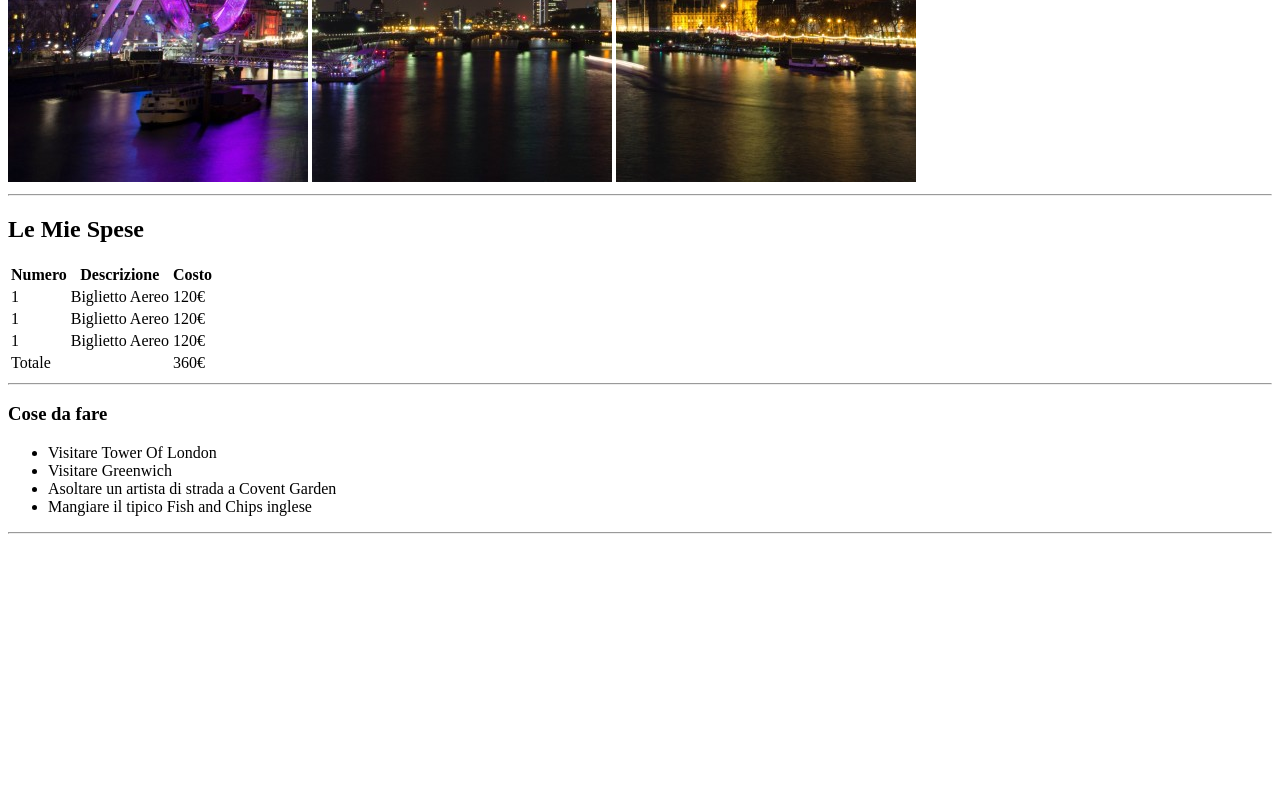
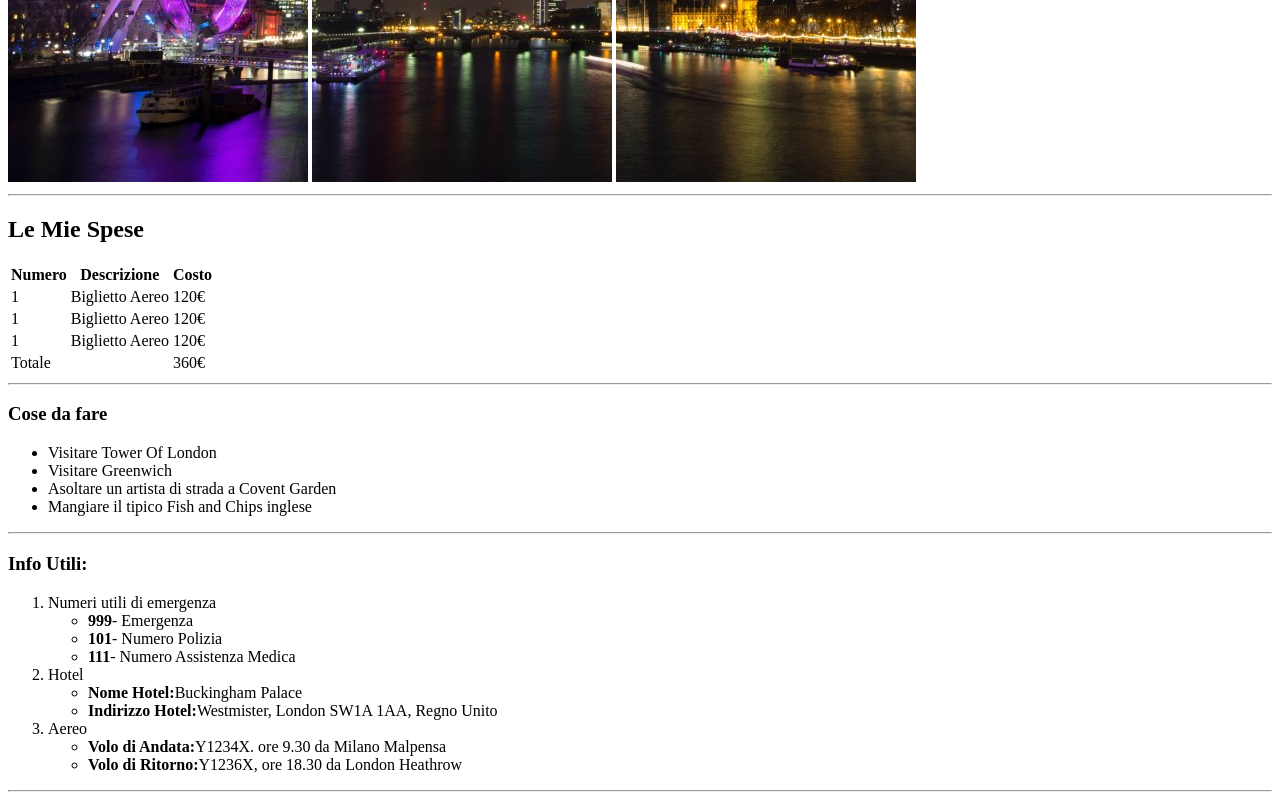
Before and after one commit to giulio30795/html-london-trip, a plain HTML site: page index.html in a window 1280 px wide. Shown: the part 498-1298 px from the top of the page. Before the commit the page ends 1040 px from the top, so only its background shows below. Drawn offline with Linux system fonts and the light colour scheme.

Commit message:
Inserimento Sezione Informativa

```diff
--- a/index.html
+++ b/index.html
@@ -59,6 +59,35 @@
             </ul>
             <hr>
         </section>
+        <!-- sezione informativa -->
+        <section>
+            <h3>Info Utili:</h3>
+            <ol>
+                <li>
+                    Numeri utili di emergenza
+                    <ul>
+                        <li><strong>999</strong>- Emergenza</li>
+                        <li><strong>101</strong>- Numero Polizia</li>
+                        <li><strong>111</strong>- Numero Assistenza Medica</li>
+                    </ul>
+                </li>
+                <li>
+                    Hotel
+                    <ul>
+                        <li><strong>Nome Hotel:</strong>Buckingham Palace</li>
+                        <li><strong>Indirizzo Hotel:</strong>Westmister, London SW1A 1AA, Regno Unito</li>
+                    </ul>
+                </li>
+                <li>
+                    Aereo
+                    <ul>
+                        <li><strong>Volo di Andata:</strong>Y1234X. ore 9.30 da Milano Malpensa</li>
+                        <li><strong>Volo di Ritorno:</strong>Y1236X, ore 18.30 da London Heathrow</li>
+                    </ul>
+                </li>
+            </ol>
+            <hr>
+        </section>
     </main>
 </body>
 </html>
```
